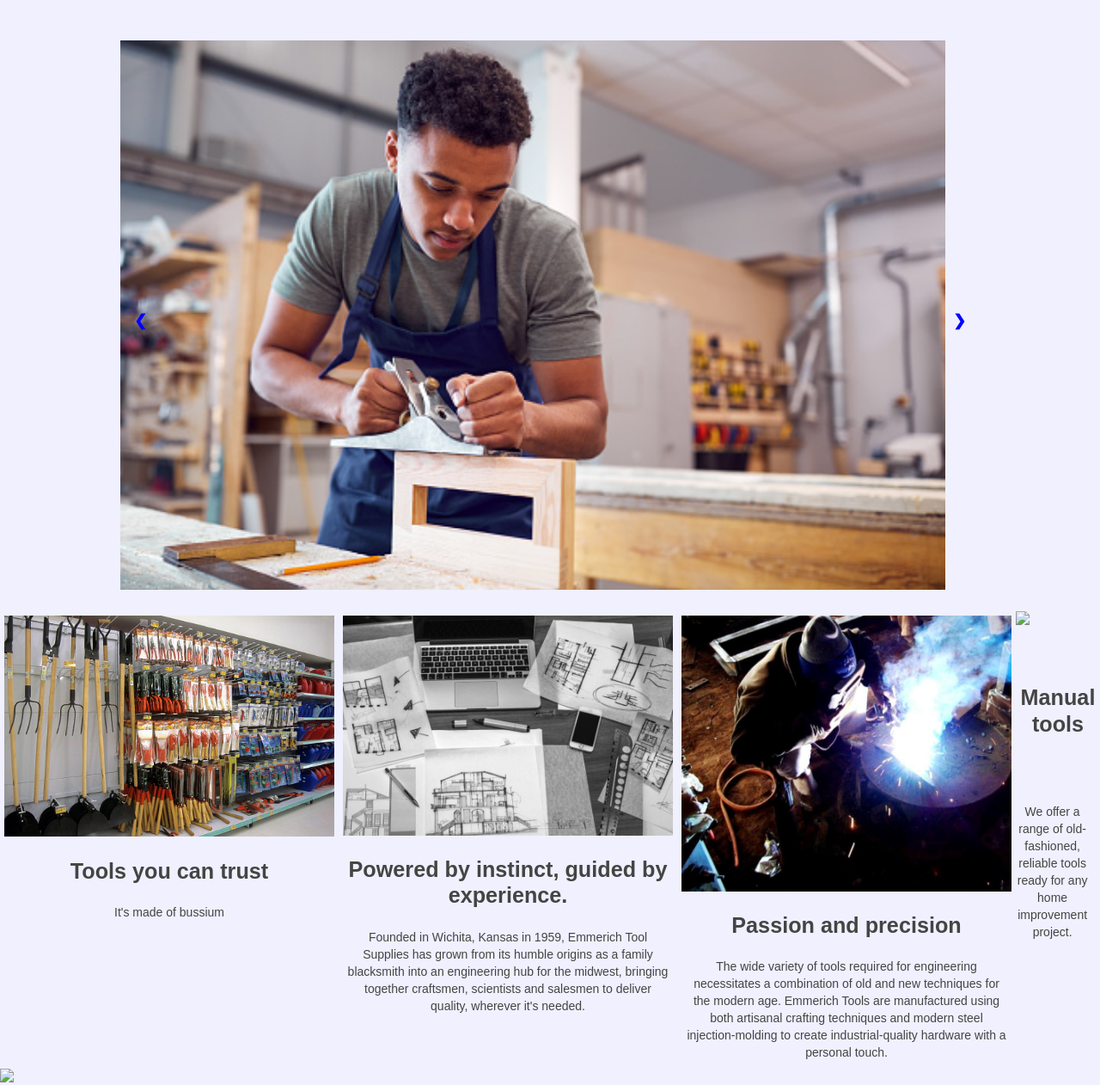
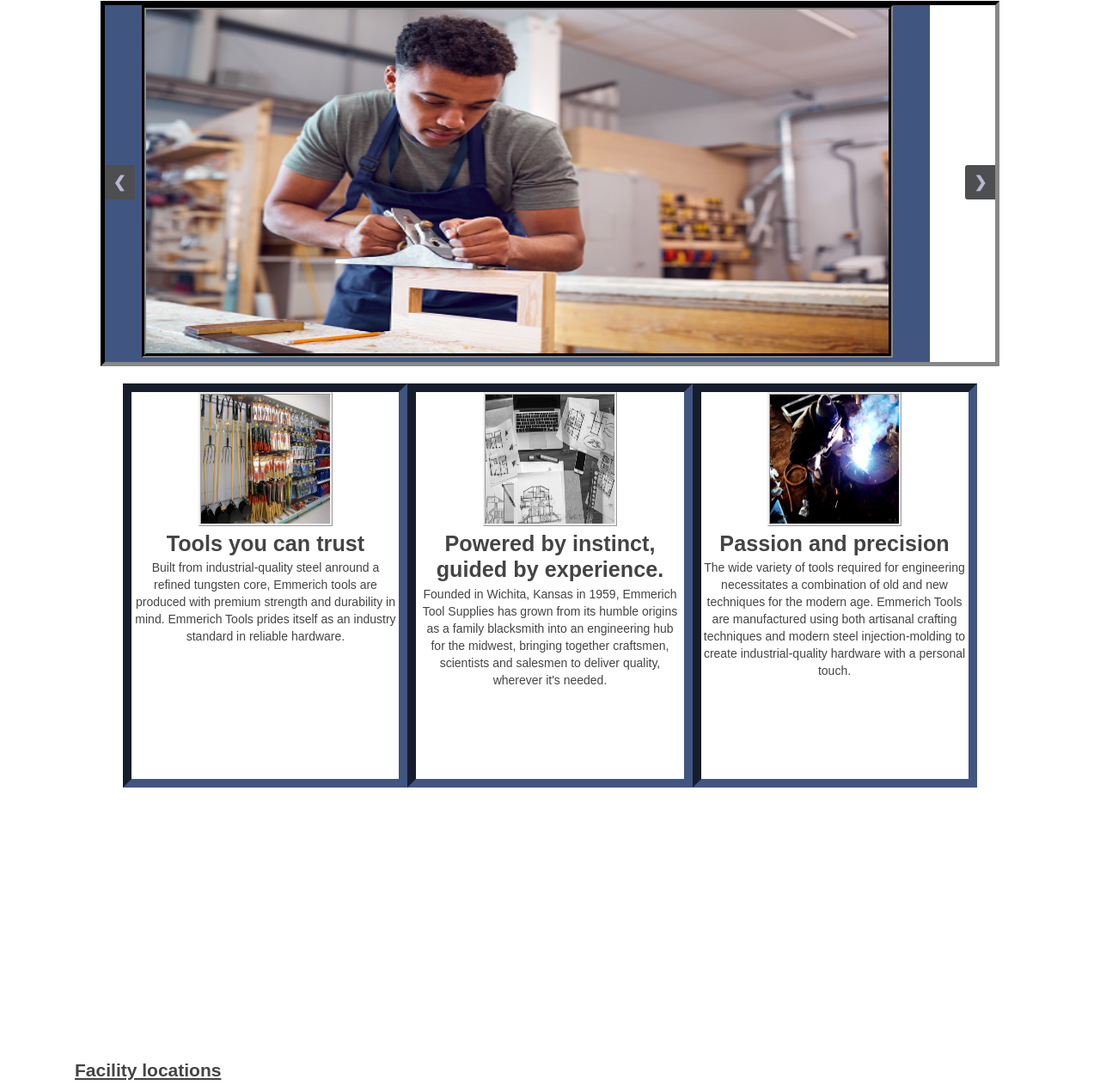
Before and after one commit to Biliouris2474/Company_mockup1, a plain HTML site: page Index.html in a window 1280 px wide. Shown: the part 63-1325 px from the top of the page at 86% size. Drawn offline with nearby package versions, Linux system fonts and the light colour scheme.

Commit message:
Add files via upload

```diff
--- a/Index.html
+++ b/Index.html
@@ -4,11 +4,6 @@
     <meta charset="utf-8">
 <Title>Emerrich Tool Supplies</Title>
 <link rel="stylesheet" href="Pub.css" type="text/css">
-
-<script src="https://ajax.googleapis.com/ajax/libs/jquery/1.6.1/jquery.bin.js"></script>
-<script src="jquery.blueberry.js">
-
-</script>
 </head>
 
 <body>
@@ -17,12 +12,12 @@
         <a href="#" id="menu-icon"></a>
         <ul>
             <li> <a href="#" Class="current">Home</a> </li>
-            <li> <a href="#"> News</a> </li>
-            <li> <a href="#"> Consumers</a> </li>
-            <li> <a href="#"> Suppliers</a> </li>
-            <li> <a href="#"> Job Seekers</a> </li>
-            <li> <a href="#"> Contact Us</a> </li>
-            <li> <a href="#"> About Us</a> </li>
+            <li> <a href="Press.html"> News</a> </li>
+            <li> <a href="Consumers.html"> Consumers</a> </li>
+            <li> <a href="Suppliers.html"> Suppliers</a> </li>
+            <li> <a href="Recruit.html"> Job Seekers</a> </li>
+            <li> <a href="Contact.html"> Contact Us</a> </li>
+            <li> <a href="About.html"> About Us</a> </li>
         </ul>
         </nav>
     </header>
@@ -40,24 +35,28 @@
                 <a class="right" onclick="nextSlide(1)">❯</a>
        </div>
     <br>
-       <section>
+    <div class="infoparent">
+       <div class="infobox">
         <img src="images/toolrack2.jpg">
             <h1>Tools you can trust</h1>
-            <p>It's made of bussium</p>
-       </section>
-       <section>
+            <p>Built from industrial-quality steel anround a refined tungsten core, Emmerich tools are produced with premium strength and durability in mind. Emmerich Tools prides itself as an industry standard in reliable hardware.</p>
+    </div>
+       <div class="infobox">
         <img src="images/blueprint.jpg">
             <h1>Powered by instinct, guided by experience.</h1>
             <p>Founded in Wichita, Kansas in 1959, Emmerich Tool Supplies has grown from its humble origins as a family blacksmith into an engineering hub for the midwest, bringing together craftsmen, scientists and salesmen to deliver quality, wherever it's needed.</p>
-        </section>
-        <section>
+       </div>
+        <div class="infobox">
         <img src="images/welder.jpg">
             <h1>Passion and precision</h1>
             <p>The wide variety of tools required for engineering necessitates a combination of old and new techniques for the modern age. Emmerich Tools are manufactured using both artisanal crafting techniques and modern steel injection-molding to create industrial-quality hardware with a personal touch.</p>
-        </section>
+        </div>
+    </div>
         <div class="clear"></div>
         <article>
-        <img src="Locations.jpg"/>
+            <div id="map" class="map">
+                <div id="popup"></div>
+            </div>
 
         </article>
         <Aside>
@@ -71,8 +70,8 @@
                 <li><h3>San Francisco</h3></li>
             </ul>
         </Aside>
-        <div class="clear">
-            <img src="hand_tools.jpg"/>
+        <div class="bottom">
+            <img src="images/hand_tools.jpg"/>
             <h1>Manual tools</h1>
             <p>We offer a range of old-fashioned, reliable tools ready for any home improvement project.</p>
         </div>
@@ -92,8 +91,9 @@
                 <li><a href="https://instagram.com"><img src="images/iinsta.png"></a></li>
             </ul>
         </section>
-        <br>
+        <section>
         <p>Copyright Emmerich Tools LLC, 2022</p>
+        </section>
     </footer>
     <script src="emm.js">
     </script>
--- a/Pub.css
+++ b/Pub.css
@@ -4,16 +4,16 @@
     padding: 0;
 }
     body {
-       background: #f0f0ff;
+       background: #ffffff;
        font: 14px/20px arial, San-serif;
        color: #444;
-       margin: 0;
+       margin: 5%;
     }
     h1 {
         text-align: center;
         font-size: 180%;
         line-height: 120%;
-            padding: 5% 0;
+        padding:  0;
     }
     h2 {
         text-decoration: underline;
@@ -29,6 +29,7 @@
         padding: 1%;
     }
     img {
+        margin: auto;
         text-align: center;
         max-width: 100%;
         height: auto;
@@ -90,35 +91,57 @@
     #doc{
         margin:40px 0;
     }
+    .map {
+        width: 300px;
+        height: 300px;
+    }
     .bannerbox{
+        float: center;
+        text-align: center;
         margin: auto;
         position: relative;
-        max-width: 1000px;
+        max-width: 90%;
+        max-height: auto;
+        border-width: 5px;
+        border-color: #333333;
+        border-style: inset;
     }
     .slider{
+        float: center;
         max-width: 960px;
-        margin-top: 110px;
+        background-color:#405580;
+
     }
     .slider img{
-        width:100%;
+        width: 90%;
+        height: 400px;
+        float: center;
+        border-style: groove;
+        border-color: #333333;
+        border-width: 5px;
     }
     .left, .right {
         cursor: pointer;
         position: absolute;
         top: 50%;
         width: auto;
-        padding: 16px;
+        padding: 10px;
         margin-top: -22px;
-        color: blue;
+        color: rgb(183, 183, 211);
+        background-color: #4D4E50;
         font-weight: bold;
         font-size: 18px;
         transition: 0.6s ease;
         border-radius: 3px 3px 3px 3px;
         }
-    .right {
-    right: 0;
-    border-radius: 3px 0 0 3px;
-    }
+        .right {
+            right: 0;
+            border-radius: 3px 0 0 3px;
+            }
+        .left {
+            left: 0;
+            border-radius: 3px 0 0 3px;
+        }
     .left:hover, .right:hover {
     background-color: rgba(115, 115, 115, 0.8);
     }
@@ -145,15 +168,41 @@
         }
         }
     section{
-        width: 10%;
+        width: 5%;
         float: left;
         margin: 2% 2%;
         text-align: center;
     }
-    clear{
+    .infoparent{
+        display: flex;
+        justify-content: center;
         float: center;
-        clear: both;
+        text-align: center;
+        margin: auto;
+        position: relative;
+        max-width: 90%;
     }
+    .infobox {
+        width: 30%;
+        height: 450px;
+        text-align: center;
+        border-width: 10px;
+        border-color: #405580;
+        border-style: inset;
+    }
+
+    .infobox img{
+        width: 150px;
+        height: 150px;
+        border-width: 3px;
+        border-style: ridge;
+    }
+    .bottom{
+        margin: auto;
+        text-align: center;
+        width: 40%;
+    }
+
     article{
         float:left;
         margin: 0 auto;
```
Also changed, not shown: About.html (+11 -11 lines), Consumers.html (+11 -11 lines), Contact.html (+11 -11 lines), Press.html (+11 -11 lines), Recruit.html (+11 -11 lines), Suppliers.html (+11 -11 lines), emm.js (line endings or trailing spaces).
